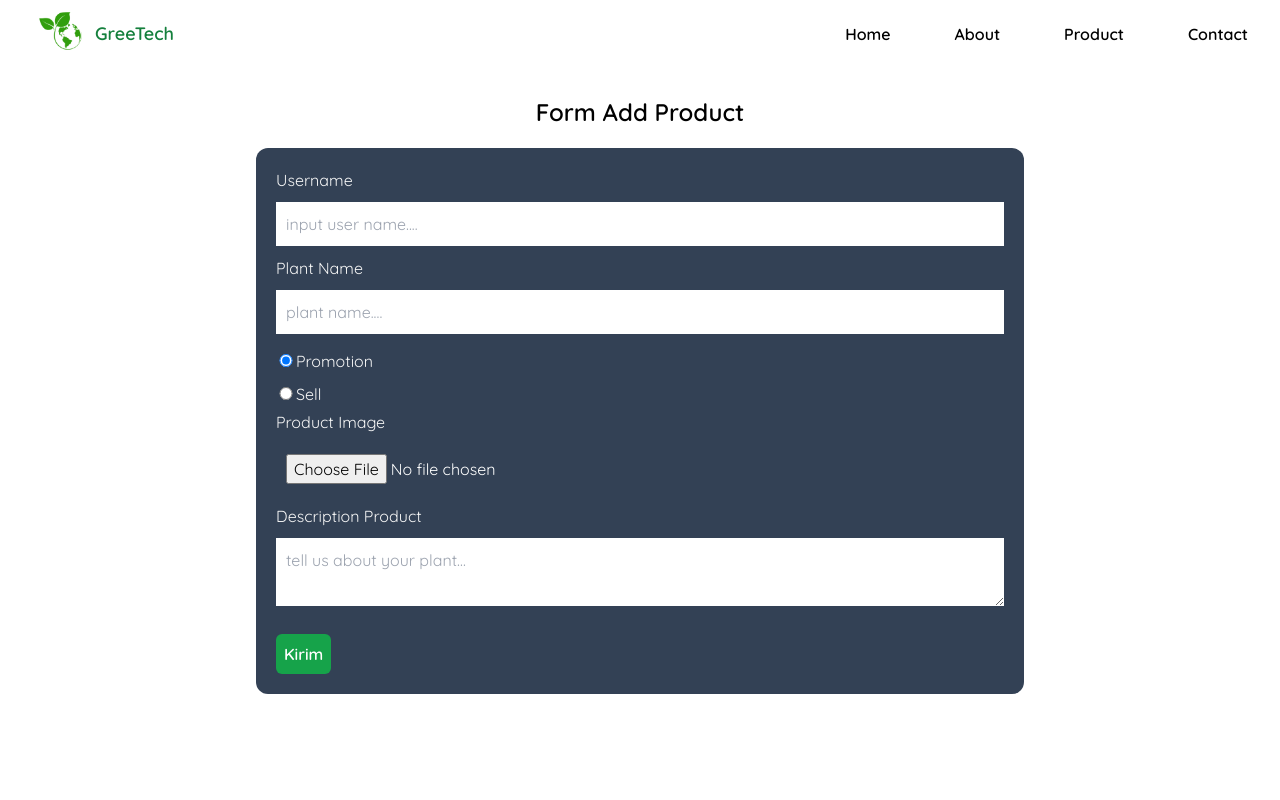
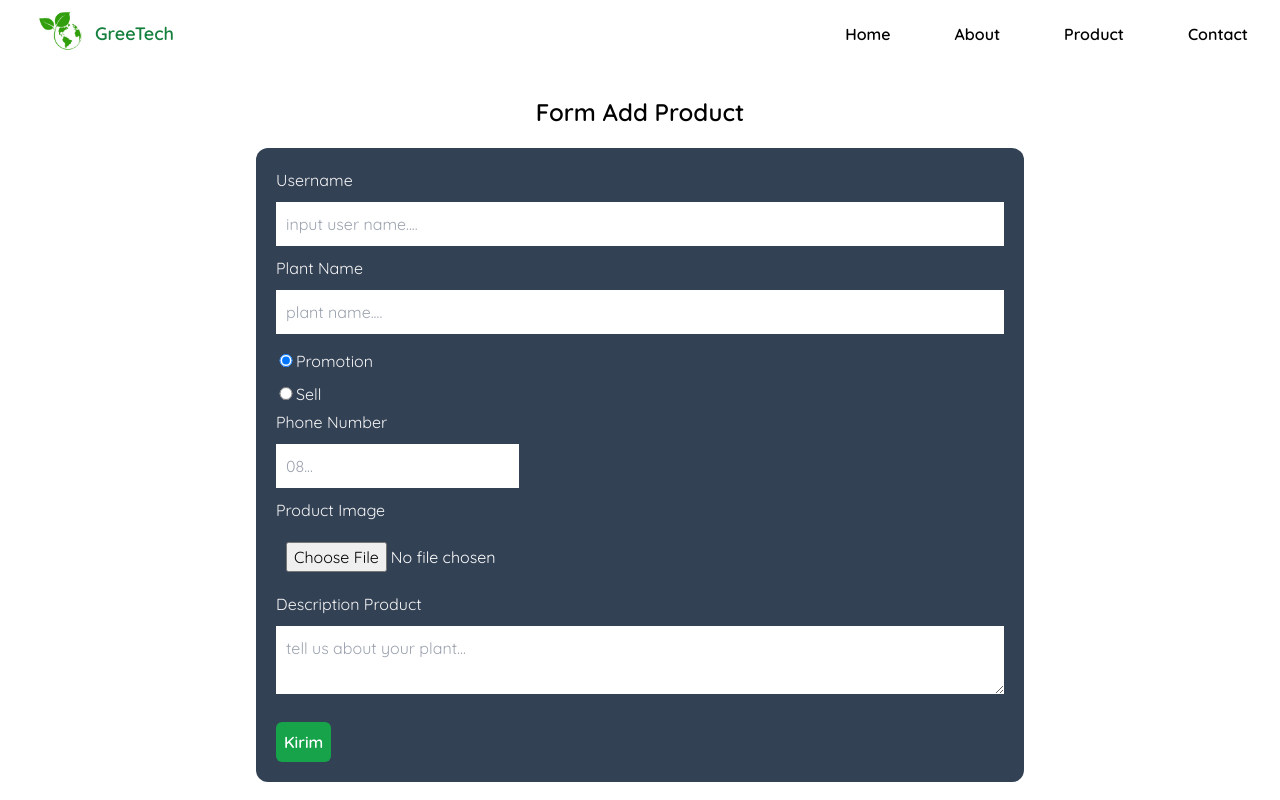
Before and after one commit to Suyud67/Capstone-GreeTech, a React (Create React App) app: page /Add in a window 1280 px wide. Shown: the top 800 px of the page. Built offline with nearby package versions, Linux system fonts and the light colour scheme; a web font is replaced by a local one.

Commit message:
fix UI add product

```diff
--- a/src/component/FormAddProduct.jsx
+++ b/src/component/FormAddProduct.jsx
@@ -15,12 +15,10 @@ export default function FormAddProduct({ newPlant }) {
   // event radio button
   const radioSellHandle = () => {
     document.querySelector('.plant-price').style.display = 'block';
-    document.querySelector('.noHp-user').style.display = 'block';
   };
 
   const radioPromotionHandle = () => {
     document.querySelector('.plant-price').style.display = 'none';
-    document.querySelector('.noHp-user').style.display = 'none';
   };
 
   // image upload handle
@@ -58,11 +56,11 @@ export default function FormAddProduct({ newPlant }) {
           </label>
           <input type="number" name="price_product" placeholder="plant price...." id="plant-price" className="w-2/6" onChange={setPrice} />
         </div>
-        <div className="noHp-user hidden">
+        <div className="noHp-user">
           <label htmlFor="noHp-user" className="block">
             Phone Number
           </label>
-          <input type="number" name="noHp_user" placeholder="08..." id="noHp-user" className="w-2/6" onChange={setNoHp} />
+          <input type="number" name="noHp_user" placeholder="08..." id="noHp-user" className="w-2/6" onChange={setNoHp} required />
         </div>
         <div className="img-product">
           <label htmlFor="img-product" className="block">
--- a/src/data/GreeTechPlants.js
+++ b/src/data/GreeTechPlants.js
@@ -1,5 +1,4 @@
 const BASE_URL = 'https://be-greetech.onrender.com';
-// const TEST_URL = 'http://localhost:5000';
 
 const getAllPlant = async () => {
   const response = await fetch(`${BASE_URL}/products`);
--- a/src/pages/AddProduct.jsx
+++ b/src/pages/AddProduct.jsx
@@ -10,7 +10,7 @@ export default function AddProductPage() {
   const handleAddPlant = async (plant) => {
     const { error, message } = await addPlant(plant);
     if (error) {
-      window.alert(message || message.msg);
+      window.alert(message);
     } else {
       window.alert(message);
       navigate('/Products');
```
